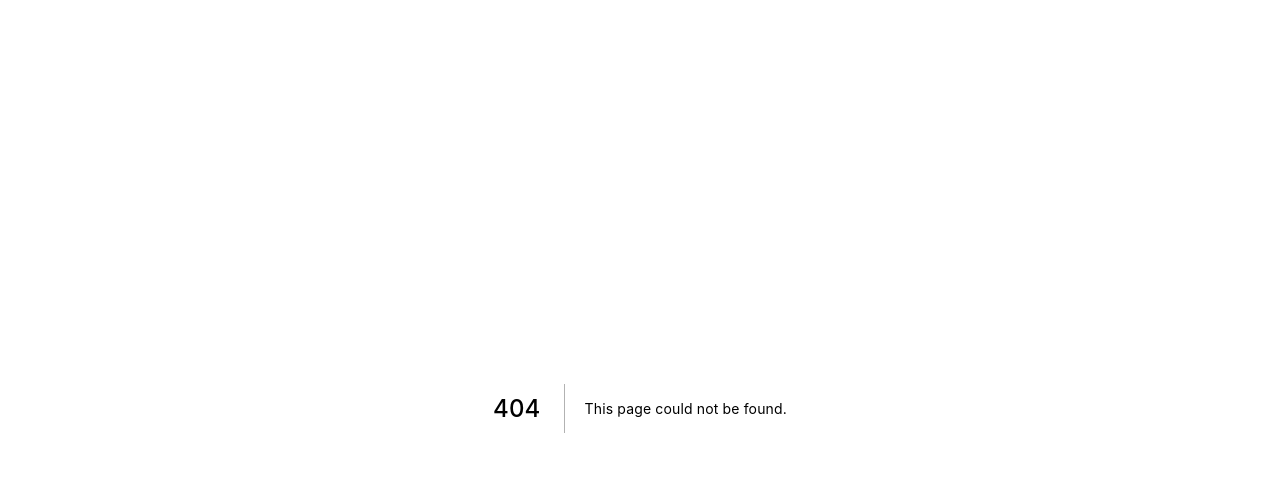
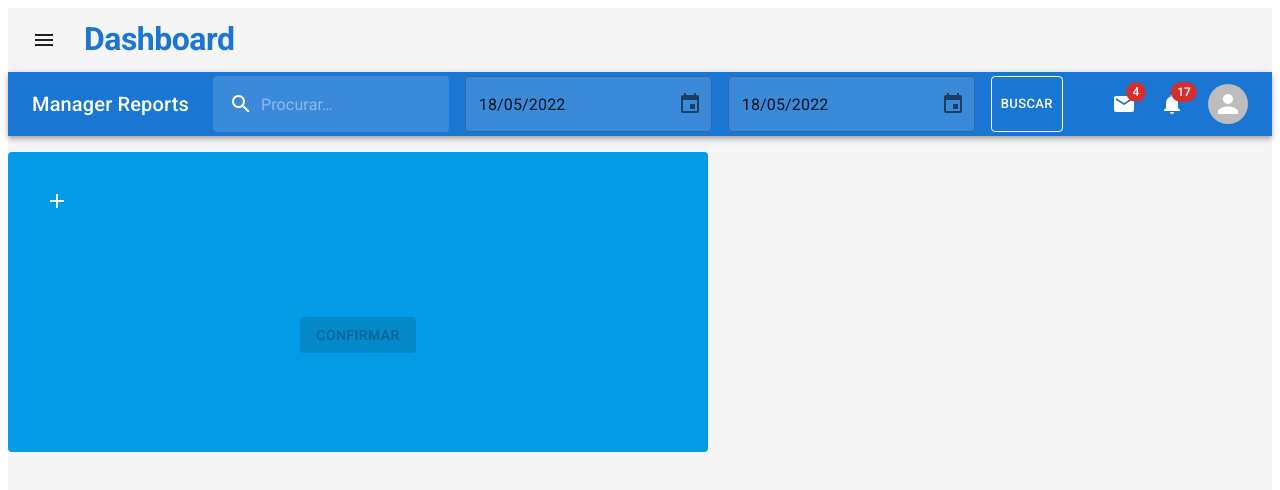
Before and after one commit to matheuskafuri/instagram-manager-reports, a Next.js app: page /add-accounts in a window 1280 px wide. Before the commit this address had no page. Shown: the top 490 px of the page. Built offline with nearby package versions, Linux system fonts and the light colour scheme.

Commit message:
add accounts form

```diff
--- a/package.json
+++ b/package.json
@@ -30,8 +30,9 @@
     "react-dom": "18.1.0",
     "react-facebook-login": "^4.1.1",
     "react-firebase-hooks": "^5.0.3",
-    "react-hook-form": "^7.31.2",
+    "react-hook-form": "^7.31.3",
     "react-icons": "^4.3.1",
+    "react-toastify": "^9.0.2",
     "recharts": "^2.1.9",
     "uuidv4": "^6.2.13"
   },
--- a/src/pages/_app.tsx
+++ b/src/pages/_app.tsx
@@ -1,11 +1,11 @@
 import * as React from "react";
+import 'react-toastify/dist/ReactToastify.css';
 import type { AppProps } from "next/app";
 import { CacheProvider, EmotionCache } from "@emotion/react";
 import { ThemeProvider, CssBaseline, createTheme } from "@mui/material";
 import { InsightsContextProvider } from "../context/insights";
 import { AuthProvider } from "../context/auth";
 import { SearchContextProvider } from "../context/search";
-
 import "@fontsource/roboto/300.css";
 import "@fontsource/roboto/400.css";
 import "@fontsource/roboto/500.css";
@@ -14,6 +14,7 @@ import "@fontsource/roboto/700.css";
 import createEmotionCache from "../utility/createEmotionCache";
 import lightThemeOptions from "../styles/theme/lightThemeOptions";
 import "../styles/globals.css";
+import { ToastContainer } from "react-toastify";
 
 interface MyAppProps extends AppProps {
   emotionCache?: EmotionCache;
@@ -38,6 +39,7 @@ const MyApp: React.FunctionComponent<MyAppProps> = (props) => {
           </CacheProvider>
         </SearchContextProvider>
       </InsightsContextProvider>
+      <ToastContainer />
     </AuthProvider>
   );
 };
--- /dev/null
+++ b/src/pages/add-accounts.tsx
@@ -0,0 +1,30 @@
+import { Box } from "@mui/material";
+import { AddAccountForm } from "./components/AddAccountForm";
+import { AppHeader } from "./components/AppHeader";
+
+function AddAccount() {
+  return (
+    <Box
+      sx={{
+        display: "flex",
+        flexDirection: "column",
+        backgroundColor: "#f5f5f5",
+      }}
+    >
+      <AppHeader />
+      <Box
+        component="main"
+        sx={{
+          height: "100vh",
+          width: "100%",
+          marginTop: "1rem",
+        }}
+      >
+      <AddAccountForm/>
+      </Box>
+    </Box>
+  )
+}
+
+
+export default AddAccount;
--- /dev/null
+++ b/src/pages/api/accounts/index.ts
@@ -0,0 +1,22 @@
+import { NextApiRequest, NextApiResponse } from "next";
+import { addDoc, collection, doc, setDoc } from "firebase/firestore";
+import { db } from "../../../utility/firebase.config";
+import { Account } from "../../components/AddAccountForm";
+import { toast } from "react-toastify";
+export default (req: NextApiRequest, res: NextApiResponse) => {
+  try {
+    const data = req.body;
+    const { userId, accounts } = data
+
+    const collectionRef = collection(db, "users", userId, "accounts");
+
+    accounts.forEach(async (account: Account) => {
+      await addDoc(collectionRef, account)
+    })
+
+    res.status(200).json(data)
+  } catch(e: any) {
+    toast.error('Erro ao adicionar contas')
+    res.status(500).json({ error: e.message })
+  }
+}
--- /dev/null
+++ b/src/pages/components/AddAccountForm/index.tsx
@@ -0,0 +1,199 @@
+import { Avatar, Box, Button, Dialog, DialogActions, DialogContent, DialogTitle, IconButton, Stack, styled, TextField, Tooltip } from "@mui/material"
+import { useEffect, useState } from "react";
+import { toast } from "react-toastify";
+import AddIcon from '@mui/icons-material/Add';
+import HighlightOffTwoToneIcon from '@mui/icons-material/HighlightOffTwoTone';
+import { lightGreen, lightBlue, red, deepOrange } from "@mui/material/colors";
+import fireBaseApi from "../../../services/fireBaseApi";
+import { useAuthContext } from "../../../context/auth";
+
+export interface Account {
+  id: string
+  nickname: string
+}
+
+const AddAccountBox = styled(Box)(({ theme }) => ({
+  padding: "1rem",
+  backgroundColor: lightBlue[600],
+  maxWidth: 700,
+  height: 300,
+  borderRadius: 4,
+  display: 'flex',
+  flexDirection: 'column',
+  justifyContent: 'space-around',
+}));
+
+const AddAccountForm = () => {
+  const { user } = useAuthContext();
+
+  const [accountsAdded, setAccountsAdded] = useState<Account[]>([]);
+  const [addAccountModalOpen, setAddAccountModalOpen] = useState<boolean>(false)
+  const [accountId, setAccountId] = useState<string>('')
+  const [accountNickname, setAccountNickname] = useState<string>('')
+
+  function onClose(){
+    setAddAccountModalOpen(false)
+    setAccountId('')
+    setAccountNickname('')
+  }
+
+  function addAccount() {
+    if (accountId === '') {
+      toast.error('Por favor, informe o ID da conta')
+      return
+    }
+    if (accountNickname === '') {
+      toast.error('Por favor, dê um apelido para sua conta')
+      return
+    }
+    setAccountsAdded([...accountsAdded, {
+      id: accountId,
+      nickname: accountNickname,
+    }])
+    setAddAccountModalOpen(false)
+    setAccountId('')
+    setAccountNickname('')
+  }
+
+  async function handleConfirm() {
+    const data = {
+      userId: user?.id,
+      accounts: accountsAdded,
+    }
+    await fireBaseApi.post('/accounts', data)
+    toast.success('Contas adicionadas com sucesso')
+    setAccountsAdded([])
+  }
+
+  function handleRemoveAccount(accountId: string) {
+    setAccountsAdded(accountsAdded.filter(account => account.id !== accountId))
+  }
+
+  function handleCancel() {
+    setAddAccountModalOpen(false)
+    setAccountId('')
+    setAccountNickname('')
+  }
+
+  return (
+    <>
+      <AddAccountBox>
+        <Stack
+          width="100%"
+          maxHeight="80%"
+          sx={{
+            alignItems: "center"
+          }}
+          overflow="scroll"
+          direction="row"
+          spacing={1}
+          p={2}
+        >
+          {accountsAdded.map((account) => {
+            return (
+              <Box
+                sx={{
+                  position: "relative",
+                }}
+                key={account.id}
+              >
+                <Tooltip title={account.id} >
+                  <Avatar
+                    sx={{ width: 96, height: 96, bgcolor: lightGreen[400] }}>
+                    {account.nickname}
+
+                  </Avatar>
+                </Tooltip>
+                <IconButton
+                  size="small"
+                  sx={{
+                    position: "absolute",
+                    top: 0,
+                    right: -10,
+                  }}
+                  aria-label="add-account"
+                  onClick={() => handleRemoveAccount(account.id)}
+                >
+                  <HighlightOffTwoToneIcon sx={{ color: red[900] }} />
+                </IconButton>
+              </Box>
+            )
+          })}
+          <IconButton size="small" aria-label="add-account" onClick={() => setAddAccountModalOpen(true)}>
+            <AddIcon sx={{ color: '#ffff' }} />
+          </IconButton>
+        </Stack>
+
+        <Box
+          sx={{
+            width: "100%",
+            maxHeight: "20%",
+            display: "flex",
+            alignItems: "center",
+            justifyContent: "center",
+            my: "auto"
+          }}
+        >
+          <Button
+            variant="contained"
+            sx={{
+              backgroundColor: lightGreen[700],
+              ":hover": {
+                backgroundColor: lightGreen[800],
+              }
+            }}
+            onClick={handleConfirm}
+            disabled={accountsAdded.length === 0}
+          >
+            Confirmar
+          </Button>
+        </Box>
+      </AddAccountBox>
+
+      <Dialog
+        open={addAccountModalOpen}
+        onClose={onClose}
+      >
+        <DialogTitle >
+          Insira o Id da conta que deseja adicionar
+        </DialogTitle>
+        <DialogContent>
+          <TextField
+            required
+            id="outlined-required"
+            label="Código de conta"
+            variant="outlined"
+            value={accountId}
+            fullWidth
+            onChange={(e) => setAccountId(e.target.value)}
+            sx={{
+              marginTop: "1rem"
+            }}
+          />
+          <TextField
+            required
+            id="outlined-required"
+            label="Apelido"
+            variant="outlined"
+            value={accountNickname}
+            error={accountNickname.length > 10}
+            fullWidth
+            onChange={(e) => setAccountNickname(e.target.value)}
+            sx={{
+              marginTop: "1rem"
+            }}
+          />
+        </DialogContent>
+        <DialogActions>
+          <Button onClick={handleCancel}>Cancel</Button>
+          <Button onClick={addAccount} autoFocus>
+            Add
+          </Button>
+        </DialogActions>
+      </Dialog>
+    </>
+  )
+}
+
+
+export { AddAccountForm }
--- /dev/null
+++ b/src/pages/components/AppHeader/index.tsx
@@ -0,0 +1,18 @@
+import { Box } from "@mui/material";
+import { Insights } from "../../../types/insights";
+import { TemporaryDrawer } from "../Drawer";
+import { PrimarySearchAppBar } from "../PrimarySearchAppBar";
+
+interface AppHeaderProps {
+  handleInsightSelection?: (insight: Insights | undefined) => void;
+}
+
+export function AppHeader({ handleInsightSelection = () =>{} }: AppHeaderProps) {
+
+  return (
+    <Box sx={{ flexGrow: 1 }}>
+      <TemporaryDrawer handleInsightSelection={handleInsightSelection} />
+      <PrimarySearchAppBar />
+    </Box>
+  )
+}
--- a/src/pages/components/Drawer/index.tsx
+++ b/src/pages/components/Drawer/index.tsx
@@ -19,6 +19,7 @@ import MenuIcon from "@mui/icons-material/Menu";
 import StarIcon from "@mui/icons-material/Star";
 import { IconButton, Toolbar } from "@mui/material";
 import { deepOrange, lightBlue } from "@mui/material/colors";
+import AddIcon from '@mui/icons-material/Add';
 
 type TemporaryDrawerProps = {
   handleInsightSelection: (insight: Insights | undefined) => void;
@@ -69,7 +70,18 @@ const TemporaryDrawer = ({ handleInsightSelection }: TemporaryDrawerProps) => {
           onKeyDown={toggleDrawer(false)}
         >
           <List>
+              <ListItemButton
+                onClick={() => {
+                  router.push("/add-accounts");
+                }}
+              >
+                <ListItemIcon>
+                  <AddIcon sx={{ color: lightBlue[800] }} />
+                </ListItemIcon>
+                <ListItemText primary="Adicionar conta" />
+              </ListItemButton>
             {[
+
               "Todos Insights",
               "Alcance",
               "Impressões",
--- a/src/services/api.ts
+++ b/src/services/api.ts
@@ -3,6 +3,8 @@ import axios from "axios";
 const api = axios.create({
   baseURL: "https://graph.facebook.com/v13.0/",
 });
+
+
 
 // ("https://graph.facebook.com/v13.0/me?fields=id%2Cname%2Caccounts&access_token=");
 
--- /dev/null
+++ b/src/services/fireBaseApi.ts
@@ -0,0 +1,7 @@
+import axios from "axios";
+
+const fireBaseApi = axios.create({
+  baseURL: "http://localhost:3000/api/",
+});
+
+export default fireBaseApi;
```
Also changed, not shown: src/pages/dashboard.tsx (+3 -5 lines), src/pages/test-page.tsx (added, +9 -0 lines), .eslintrc.json, 1 other file (tests, documents, lock files or other folders).
